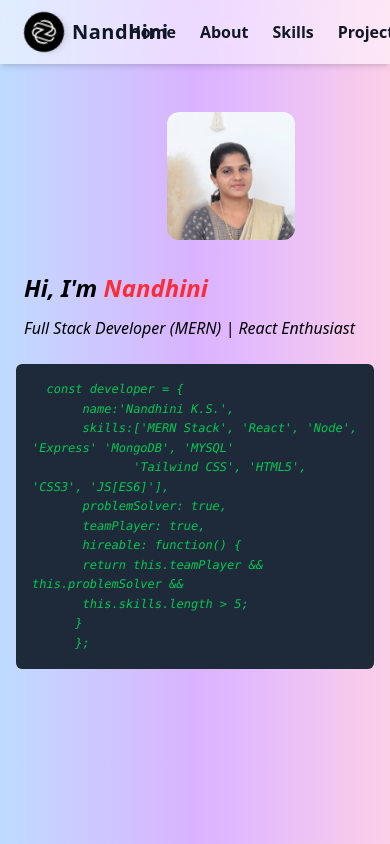
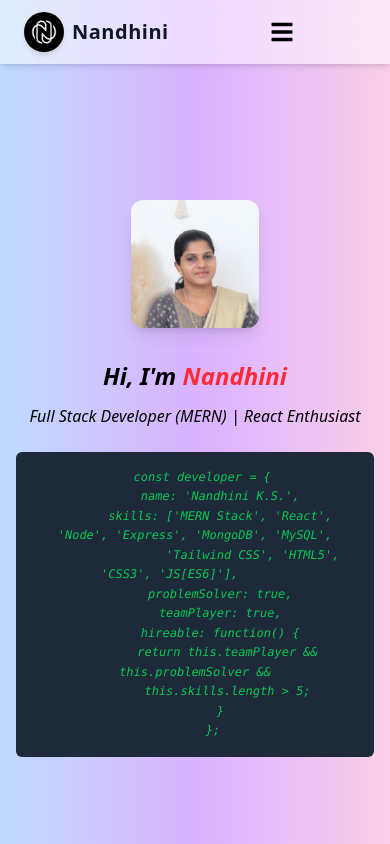
Before and after one commit to nandhini-11-cmd/nandhu_portfolio, a React (Vite) app: page / in a window 390 px wide. Shown: the top 844 px of the page. Built offline with nearby package versions, Linux system fonts and the light colour scheme.

Commit message:
burger menu added

```diff
--- a/src/components/Hero.jsx
+++ b/src/components/Hero.jsx
@@ -5,39 +5,39 @@ const Hero = () => {
   return (
     <section
       id="home"
-      className="italic min-h-screen flex flex-col md:flex-row items-center px-4 md:px-12  text-black gap-8"
+      className="italic min-h-screen flex flex-col md:flex-row items-center justify-center md:justify-start px-4 md:px-12 text-black gap-8"
     >
-      {/* 🖼️ Left: Profile Image (1/5 width) */}
-      <div className="w-full md:w-1/5 flex justify-center mt-28 ml-18">
+      {/* 🖼️ Left: Profile Image */}
+      <div className="w-full md:w-1/5 flex justify-center md:justify-start mt-28 md:mt-0">
         <img
           src={profileImage}
           alt="Profile"
-          className="w-32 h-32 md:w-100 md:h-70 object-cover rounded-xl "
+          className="w-32 h-32 md:w-48 md:h-48 object-cover rounded-xl shadow-lg"
         />
       </div>
 
-      {/* 📄 Right: Developer Intro & Code Block (4/5 width) */}
-      <div className="w-full md:w-4/5">
-        <h1 className="text-2xl md:text-4xl font-bold mb-3 ml-2">
+      {/* 📄 Right: Developer Intro & Code Block */}
+      <div className="w-full md:w-4/5 text-center md:text-left">
+        <h1 className="text-2xl md:text-4xl font-bold mb-3">
           Hi, I'm <span className="text-red-500">Nandhini</span>
         </h1>
 
-        <p className="text-md md:text-xl mb-6 ml-2">
+        <p className="text-md md:text-xl mb-6">
           Full Stack Developer (MERN) | React Enthusiast
         </p>
 
         <div className="bg-gray-800 text-green-500 p-4 rounded-md font-mono text-xs md:text-sm leading-relaxed whitespace-pre-wrap break-words">
    {`  const developer = {
-       name:'Nandhini K.S.',
-       skills:['MERN Stack', 'React', 'Node', 'Express' 'MongoDB', 'MYSQL'
-              'Tailwind CSS', 'HTML5', 'CSS3', 'JS[ES6]'],
+       name: 'Nandhini K.S.',
+       skills: ['MERN Stack', 'React', 'Node', 'Express', 'MongoDB', 'MySQL',
+                'Tailwind CSS', 'HTML5', 'CSS3', 'JS[ES6]'],
        problemSolver: true,
        teamPlayer: true,
        hireable: function() {
-       return this.teamPlayer && this.problemSolver &&
-       this.skills.length > 5;
-      }
-      };`}
+         return this.teamPlayer && this.problemSolver &&
+         this.skills.length > 5;
+       }
+     };`}
         </div>
       </div>
     </section>
--- a/src/components/Navbar.jsx
+++ b/src/components/Navbar.jsx
@@ -1,24 +1,43 @@
-import { Link } from 'react-scroll';
-import Logo from '../assets/logo.png';
+import { useState } from "react";
+import { Link } from "react-scroll";
+import { FaBars, FaTimes } from "react-icons/fa";
+import Logo from "../assets/logo.png";
 
 const Navbar = () => {
+  const [isOpen, setIsOpen] = useState(false);
+
+  const toggleMenu = () => setIsOpen(!isOpen);
+
+  const navLinks = [
+    "home",
+    "about",
+    "skills",
+    "projects",
+    "tasks",
+    "experience",
+    "education",
+    "certification",
+    "contact",
+  ];
+
   return (
     <nav className="fixed top-0 w-full bg-white/50 backdrop-blur-md shadow-md z-50">
       <div className="flex items-center justify-between px-6 py-3 max-w-7xl mx-auto">
-        {/* Logo on the left */}
+        {/* Logo */}
         <div className="flex items-center space-x-2 cursor-pointer">
-          <img src={Logo} alt="Logo" className="w-10 h-10 rounded-full shadow-md animate-spin" />
+          <img
+            src={Logo}
+            alt="Logo"
+            className="w-10 h-10 rounded-full shadow-md"
+          />
           <span className="text-xl font-bold text-gray-900 tracking-wide">
             Nandhini
           </span>
         </div>
 
-        {/* Navigation links */}
-        <ul className="flex space-x-6 font-medium items-center">
-          {[
-            "home", "about", "skills", "projects", "tasks",
-            "experience", "education", "certification", "contact"
-          ].map((section) => (
+        {/* Desktop Links */}
+        <ul className="hidden md:flex space-x-6 font-medium items-center">
+          {navLinks.map((section) => (
             <li key={section}>
               <Link
                 to={section}
@@ -27,7 +46,6 @@ const Navbar = () => {
                 className="cursor-pointer capitalize text-gray-900 font-semibold hover:text-blue-600 relative group"
               >
                 {section}
-                {/* Underline effect */}
                 <span className="absolute left-0 bottom-0 w-0 h-[2px] bg-blue-600 transition-all group-hover:w-full"></span>
               </Link>
             </li>
@@ -44,7 +62,43 @@ const Navbar = () => {
             </a>
           </li>
         </ul>
+
+        {/* Mobile Menu Button */}
+        <div className="md:hidden text-2xl cursor-pointer mr-18" onClick={toggleMenu}>
+          {isOpen ? <FaTimes /> : <FaBars />}
+        </div>
       </div>
+
+      {/* Mobile Dropdown */}
+      {isOpen && (
+        <div className="md:hidden bg-white shadow-lg">
+          <ul className="flex flex-col items-center space-y-4 py-6 font-medium">
+            {navLinks.map((section) => (
+              <li key={section}>
+                <Link
+                  to={section}
+                  smooth={true}
+                  duration={500}
+                  onClick={toggleMenu}
+                  className="cursor-pointer capitalize text-gray-900 font-semibold hover:text-blue-600"
+                >
+                  {section}
+                </Link>
+              </li>
+            ))}
+            <li>
+              <a
+                href="/resume.pdf"
+                target="_blank"
+                onClick={toggleMenu}
+                className="bg-blue-600 text-white px-4 py-2 rounded-lg shadow hover:bg-blue-700 transition duration-300"
+              >
+                Resume
+              </a>
+            </li>
+          </ul>
+        </div>
+      )}
     </nav>
   );
 };
```
